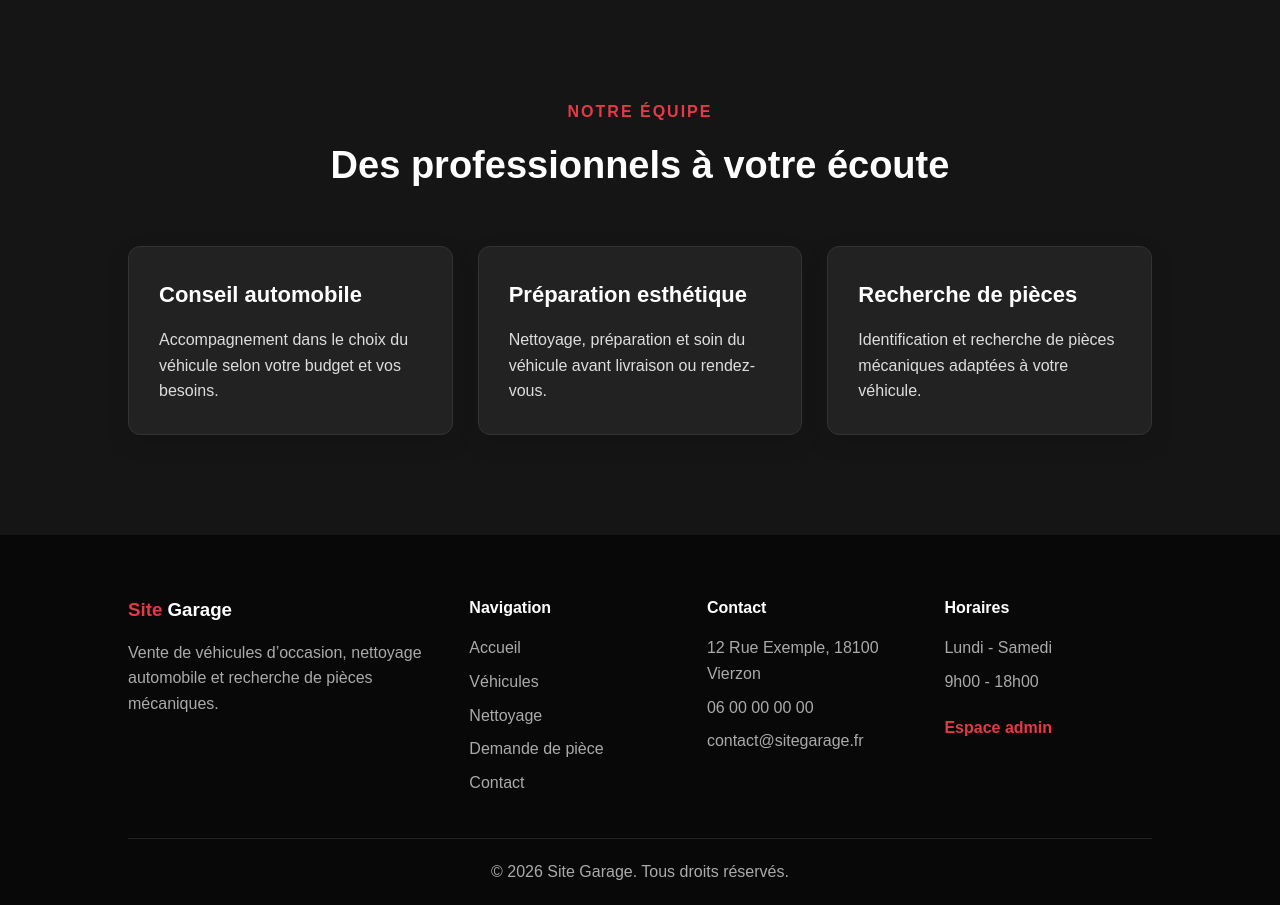
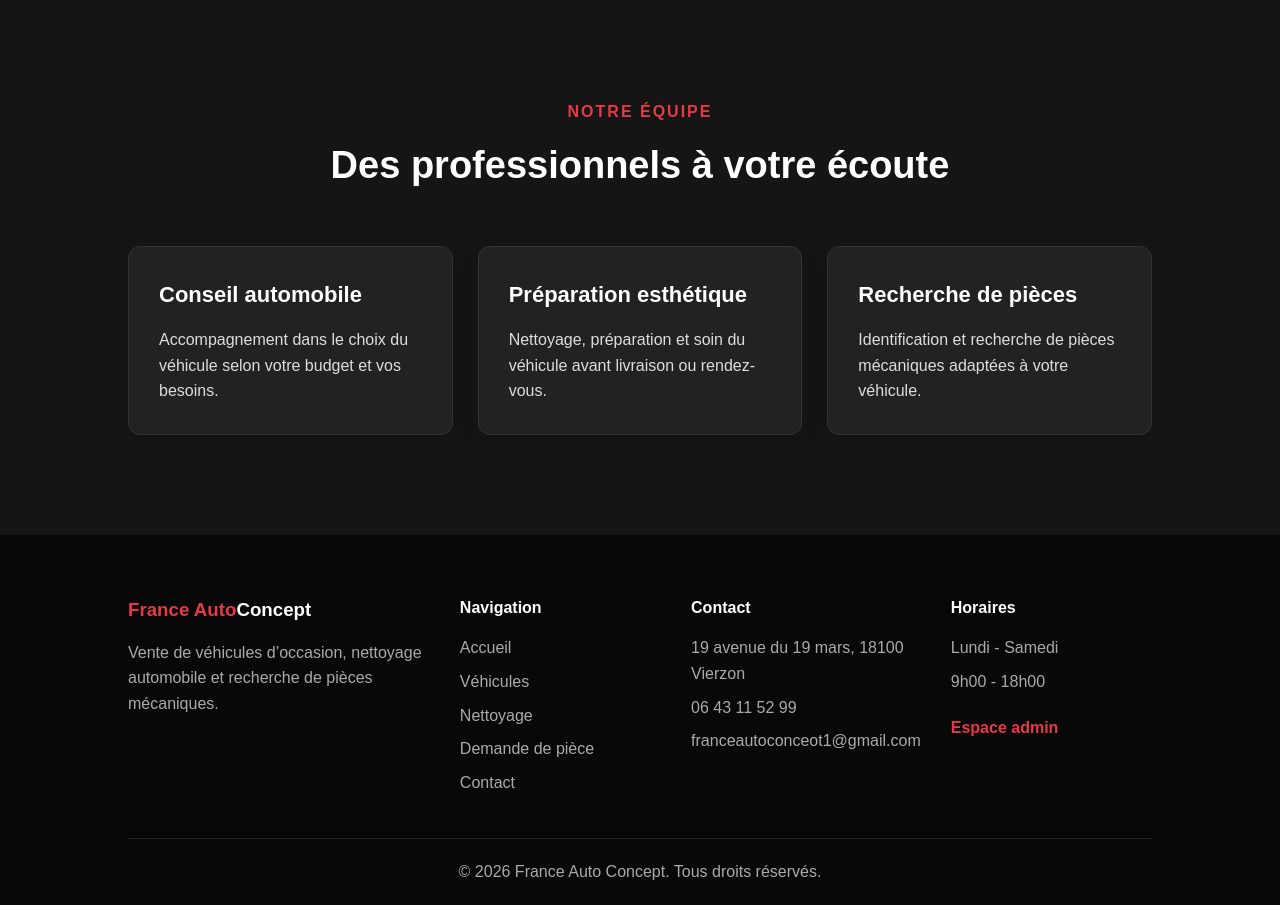
Before and after one commit to ThibzSNGL/site-garage, a PHP site: page / in a window 1280 px wide. Shown: the part 2810-3715 px from the top of the page. Run offline with PHP 8.4, Linux system fonts and the light colour scheme.

Commit message:
mise a jour des infos

```diff
--- a/admin/includes/admin_header.php
+++ b/admin/includes/admin_header.php
@@ -14,7 +14,7 @@ $current_admin_page = basename($_SERVER['PHP_SELF']);
 <head>
     <meta charset="UTF-8">
     <meta name="viewport" content="width=device-width, initial-scale=1.0">
-    <title>Administration - Site Garage</title>
+    <title>Administration - France Auto Concept</title>
     <link rel="stylesheet" href="css/style_admin.css">
 </head>
 <body class="admin-body">
--- a/css/style.css
+++ b/css/style.css
@@ -10,7 +10,9 @@ html {
 
 body {
     font-family: Arial, Helvetica, sans-serif;
-    background: #111;
+    background-image: url("/img/background.jpg");
+    background-size: cover;
+    background-position: center;
     color: #fff;
     line-height: 1.6;
 }
--- a/includes/footer.php
+++ b/includes/footer.php
@@ -1,7 +1,7 @@
 <footer class="footer">
     <div class="footer-container">
         <div class="footer-col">
-            <h3><span>Site</span> Garage</h3>
+            <h3><span>France Auto</span>Concept</h3>
             <p>
                 Vente de véhicules d’occasion, nettoyage automobile
                 et recherche de pièces mécaniques.
@@ -21,9 +21,9 @@
 
         <div class="footer-col">
             <h4>Contact</h4>
-            <p>12 Rue Exemple, 18100 Vierzon</p>
-            <p>06 00 00 00 00</p>
-            <p>contact@sitegarage.fr</p>
+            <p>19 avenue du 19 mars, 18100 Vierzon</p>
+            <p>06 43 11 52 99</p>
+            <p>franceautoconceot1@gmail.com</p>
         </div>
 
         <div class="footer-col">
@@ -35,16 +35,16 @@
     </div>
 
     <div class="footer-bottom">
-        <p>© 2026 Site Garage. Tous droits réservés.</p>
+        <p>© 2026 France Auto Concept. Tous droits réservés.</p>
     </div>
 </footer>
 
 <div class="floating-actions">
-    <a href="tel:0600000000" class="floating-btn phone-btn" title="Appeler">
+    <a href="tel:06 43 11 52 99" class="floating-btn phone-btn" title="Appeler">
         ☎
     </a>
 
-    <a href="https://wa.me/33600000000" target="_blank" class="floating-btn whatsapp-btn" title="WhatsApp">
+    <a href="https://wa.me/33643115299" target="_blank" class="floating-btn whatsapp-btn" title="WhatsApp">
         ✆
     </a>
 </div>
--- a/includes/header.php
+++ b/includes/header.php
@@ -7,7 +7,7 @@ $current_page = basename($_SERVER['PHP_SELF']);
 <head>
     <meta charset="UTF-8">
     <meta name="viewport" content="width=device-width, initial-scale=1.0">
-    <title>Site Garage</title>
+    <title>France Auto Concept</title>
     <link rel="stylesheet" href="css/style.css">
 </head>
 <body>
@@ -15,7 +15,7 @@ $current_page = basename($_SERVER['PHP_SELF']);
 <header class="header">
     <nav class="navbar">
         <a href="index.php" class="logo">
-            <span>Site</span> Garage
+            <span>France Auto</span>  Concept
         </a>
 
         <ul class="nav-links" id="navLinks">
```
Also changed, not shown: img/background.jpg (added).
